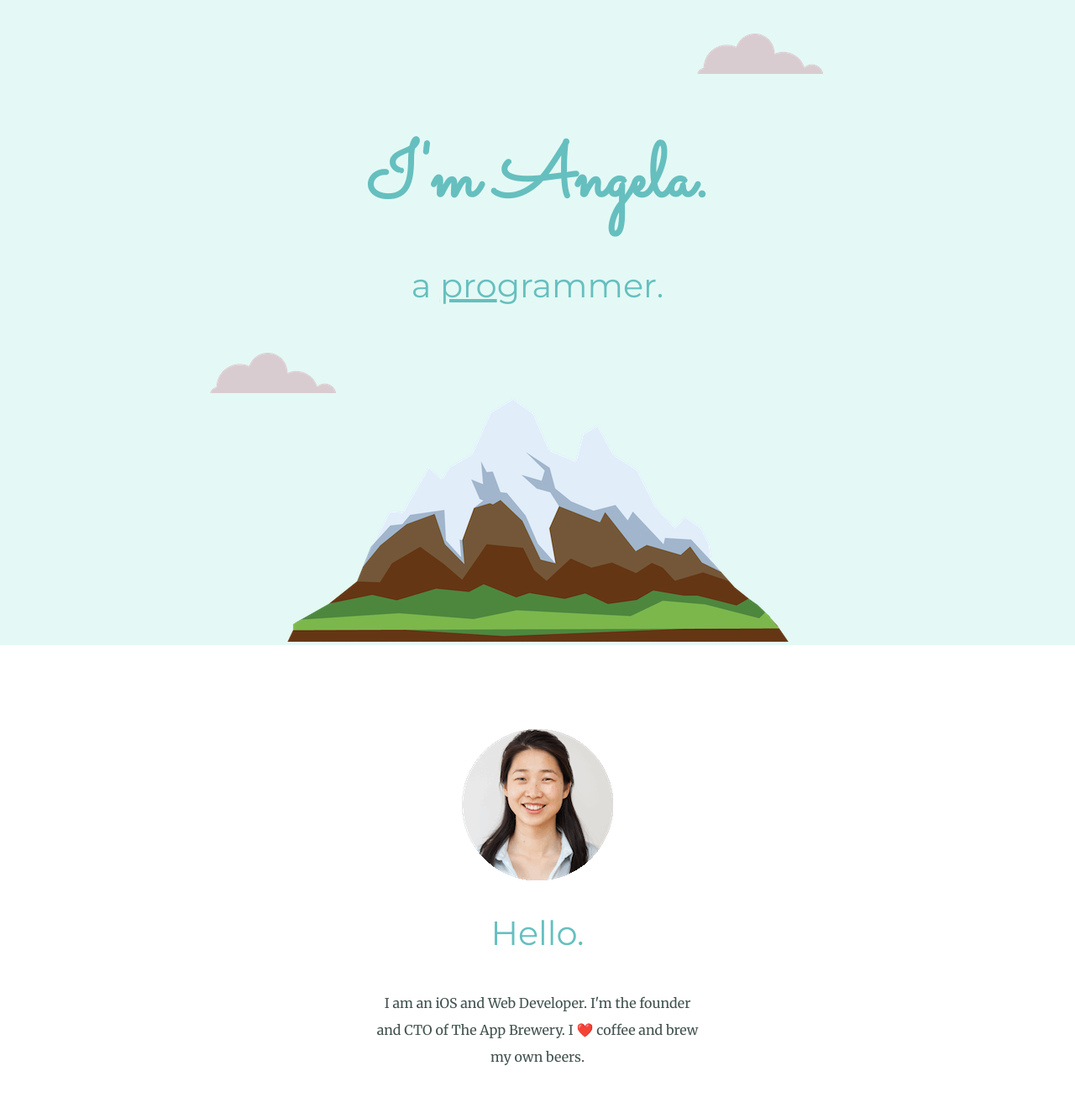
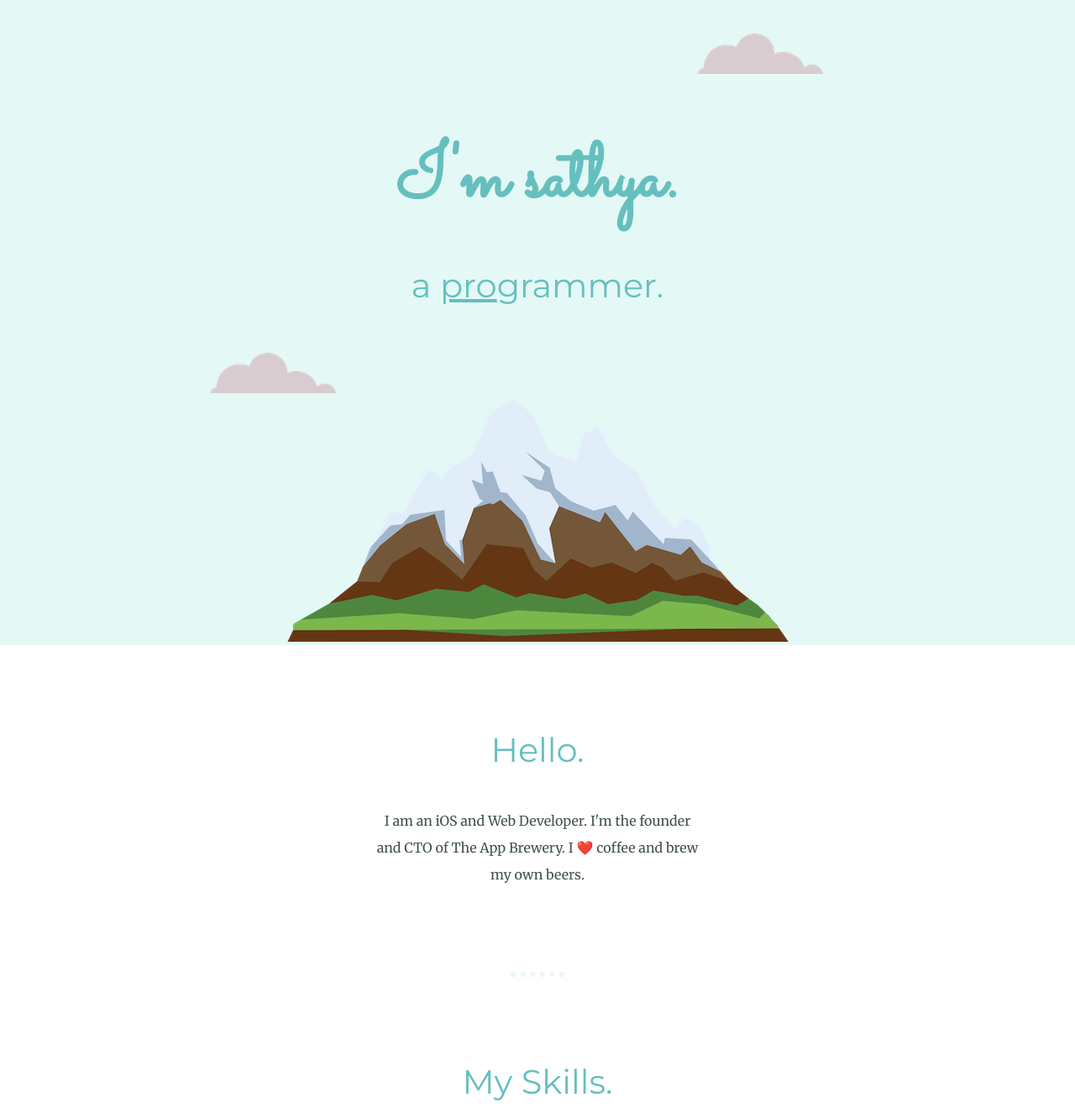
Before and after one commit to sathyapriya2007/Udemy_python, a plain HTML site: page htmlandcss/index.html in a window 1280 px wide. Shown: the top 1325 px of the page at 84% size. Drawn offline with Linux system fonts and the light colour scheme.

Commit message:
modified

```diff
--- a/htmlandcss/index.html
+++ b/htmlandcss/index.html
@@ -3,7 +3,7 @@
 
 <head>
   <meta charset="utf-8">
-  <title>Angela Yu</title>
+  <title>sathya</title>
   <link rel="stylesheet" href="css/styles.css">
   <link href="https://fonts.googleapis.com/css?family=Merriweather|Montserrat|Sacramento" rel="stylesheet">
   <link rel="icon" href="favicon.ico">
@@ -13,7 +13,7 @@
   <div class="top-container">
     <img class="top-cloud" src="images/cloud.png" alt="cloud">
     <div class="title-text">
-      <h1>I'm Angela.</h1>
+      <h1>I'm sathya.</h1>
       <h2>a <span class="pro">pro</span>grammer.</h2>
     </div>
     <img class="bottom-cloud" src="images/cloud.png" alt="cloud">
@@ -22,7 +22,6 @@
 
   <div class="middle-container">
     <div class="profile">
-      <img src="images/angela.png" alt="angela-profile-img">
       <h2>Hello.</h2>
       <p class="intro">I am an iOS and Web Developer. I'm the founder and CTO of The App Brewery. I ❤️ coffee and brew my own beers.</p>
     </div>
```
